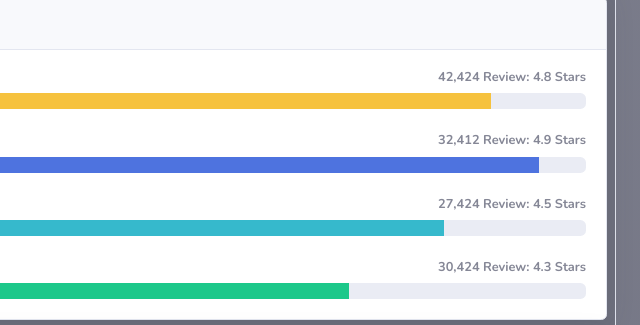
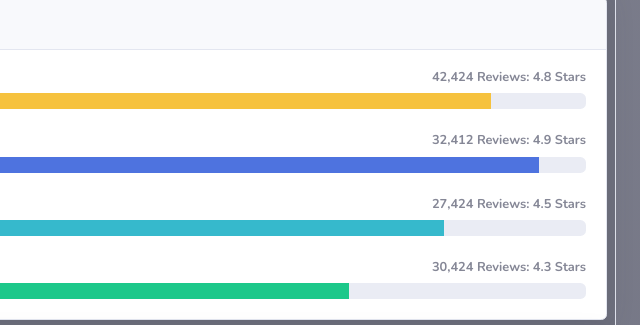
Before and after one commit to east2k/GuitarBootstrap, a website with bundled scripts: page index.html in a window 1280 px wide. Shown: the part 2228-2553 px from the top of the page, 640-1280 px from the left. Built offline with nearby package versions, Linux system fonts and the light colour scheme; files whose address does not match are found by name.

Commit message:
Update index.html

```diff
--- a/index.html
+++ b/index.html
@@ -739,25 +739,25 @@
                                         <h6 class="m-0 font-weight-bold text-primary">Overall Ratings Summary</h6>
                                     </div>
                                     <div class="card-body">
-                                        <h4 class="small font-weight-bold">Accoustic Guitar<span class="float-right">42,424 Review: 4.8
+                                        <h4 class="small font-weight-bold">Accoustic Guitar<span class="float-right">42,424 Reviews: 4.8
                                                 Stars</span></h4>
                                         <div class="progress mb-4">
                                             <div class="progress-bar bg-warning" role="progressbar" style="width: 90%"
                                                 aria-valuenow="90" aria-valuemin="0" aria-valuemax="100"></div>
                                         </div>
-                                        <h4 class="small font-weight-bold">Classical Guitar<span class="float-right">32,412 Review: 4.9
+                                        <h4 class="small font-weight-bold">Classical Guitar<span class="float-right">32,412 Reviews: 4.9
                                                 Stars</span></h4>
                                         <div class="progress mb-4">
                                             <div class="progress-bar" role="progressbar" style="width: 95%"
                                                 aria-valuenow="95" aria-valuemin="0" aria-valuemax="100"></div>
                                         </div>
-                                        <h4 class="small font-weight-bold">Electric Guitar<span class="float-right">27,424 Review: 4.5
+                                        <h4 class="small font-weight-bold">Electric Guitar<span class="float-right">27,424 Reviews: 4.5
                                                 Stars</span></h4>
                                         <div class="progress mb-4">
                                             <div class="progress-bar bg-info" role="progressbar" style="width: 85%"
                                                 aria-valuenow="85" aria-valuemin="0" aria-valuemax="100"></div>
                                         </div>
-                                        <h4 class="small font-weight-bold">Bass Guitar <span class="float-right">30,424 Review: 4.3
+                                        <h4 class="small font-weight-bold">Bass Guitar <span class="float-right">30,424 Reviews: 4.3
                                                 Stars</span></h4>
                                         <div class="progress">
                                             <div class="progress-bar bg-success" role="progressbar" style="width: 75%"
```
